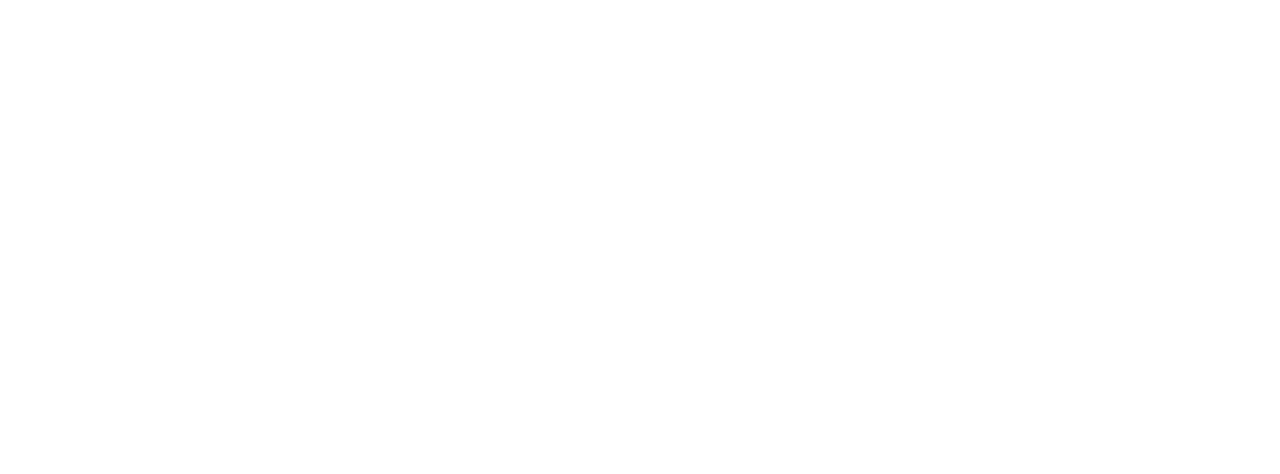
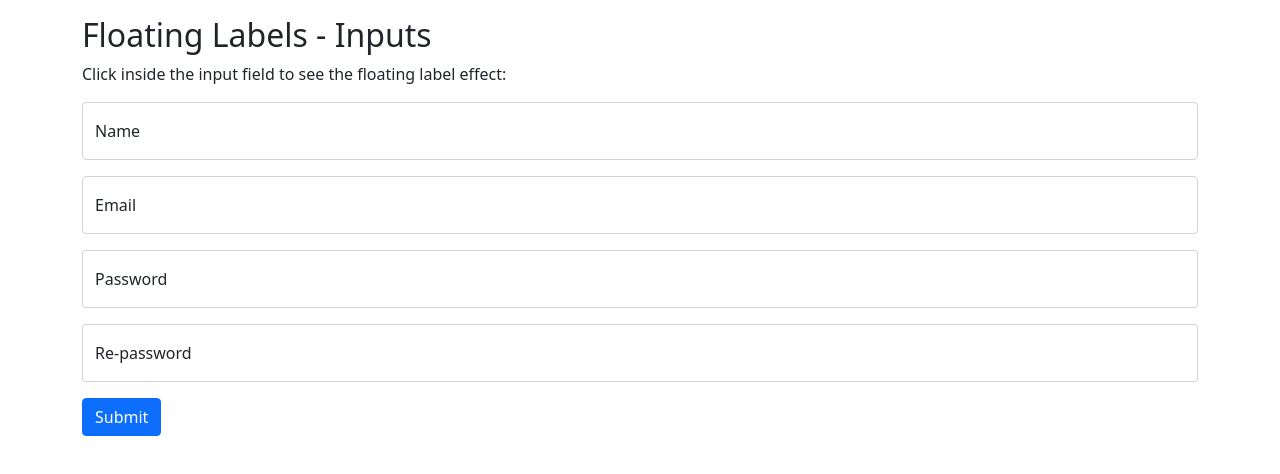
Before and after one commit to Zanhuesu/co-browsing, a website: page client/components/form/register.html in a window 1280 px wide. Drawn offline with nearby package versions, Linux system fonts and the light colour scheme.

Commit message:
third step commit

```diff
--- a/client/components/form/register.html
+++ b/client/components/form/register.html
@@ -0,0 +1,41 @@
+<!DOCTYPE html>
+<html lang="en">
+
+<head>
+  <meta charset="UTF-8">
+  <meta http-equiv="X-UA-Compatible" content="IE=edge">
+  <meta name="viewport" content="width=device-width, initial-scale=1.0">
+  <link href="https://cdn.jsdelivr.net/npm/bootstrap@5.1.3/dist/css/bootstrap.min.css" rel="stylesheet">
+  <script src="http://ajax.googleapis.com/ajax/libs/jquery/1.8.1/jquery.min.js"></script>
+  <script src="https://cdn.jsdelivr.net/npm/bootstrap@5.1.3/dist/js/bootstrap.bundle.min.js"></script>
+  <title>Document</title>
+</head>
+
+<body>
+
+  <div class="container mt-3">
+    <h2>Floating Labels - Inputs</h2>
+    <p>Click inside the input field to see the floating label effect:</p>
+    <form action="">
+      <div class="form-floating mb-3 mt-3">
+        <input type="text" class="form-control" id="name" placeholder="Enter your name" name="name">
+        <label for="email">Name</label>
+      </div>
+      <div class="form-floating mb-3 mt-3">
+        <input type="email" class="form-control" id="email" placeholder="Enter email" name="email">
+        <label for="email">Email</label>
+      </div>
+      <div class="form-floating mt-3 mb-3">
+        <input type="password" class="form-control" id="pwd" placeholder="Enter password" name="pswd">
+        <label for="pwd">Password</label>
+      </div>
+      <div class="form-floating mt-3 mb-3">
+        <input type="password" class="form-control" id="repwd" placeholder="Re-enter password" name="repswd">
+        <label for="pwd">Re-password</label>
+      </div>
+      <button type="submit" class="btn btn-primary">Submit</button>
+    </form>
+  </div>
+</body>
+
+</html>
```
Also changed, not shown: client/components/form/login.html (+1 -1 lines).
